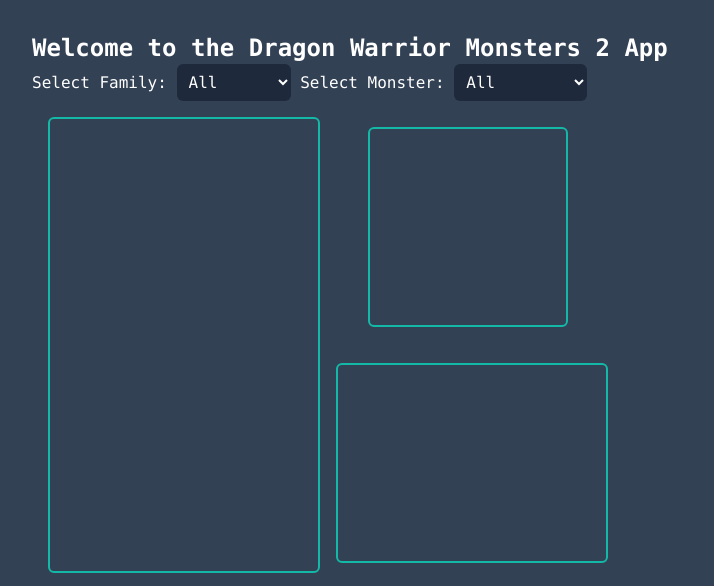
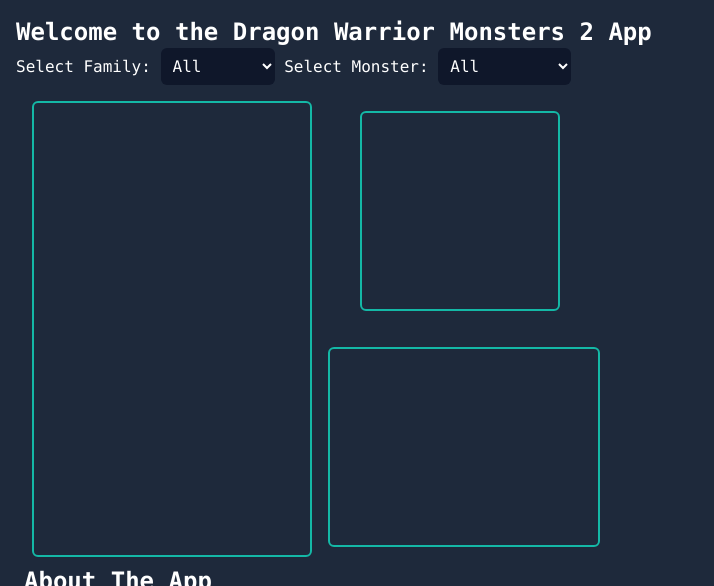
Before and after one commit to 0ceanSlim/dwm-app, a Flask app: page / in a window 1280 px wide. Shown: the top 586 px of the page, without its empty margins (0-714 px from the left). Run offline with Flask 3, Linux system fonts and the light colour scheme; data comes from the database, SQL or seed files in the repository.

Commit message:
template bluprinting, refactoring,

```diff
--- a/app.py
+++ b/app.py
@@ -28,9 +28,9 @@ def get_js_files():
 
 
 @app.route("/")
-def show_index():
+def show_app():
     js_files = get_js_files()
-    return render_template("index.html", js_files=js_files)
+    return render_template("app.html", js_files=js_files)
 
 
 @app.route("/get_families")
@@ -120,11 +120,9 @@ def monster_stats(monster_name):
     )
 
 
-
 # Add this route for fetching breeding combinations
 @app.route("/breeds")
 def get_breeding_combinations():
-
     selected_monster = request.args.get("monster")
     if not selected_monster:
         return jsonify({"error": "Invalid input"})
@@ -197,10 +195,5 @@ def get_breeding_pairs(breed_id):
     return base_pair, mate_pair
 
 
-@app.route("/footer")
-def show_footer():
-    return render_template("footer.html")
-
-
 if __name__ == "__main__":
     app.run(debug=True)
--- a/static/style/output.css
+++ b/static/style/output.css
@@ -586,10 +586,6 @@ video {
   margin: 0.5rem;
 }
 
-.m-4 {
-  margin: 1rem;
-}
-
 .mx-auto {
   margin-left: auto;
   margin-right: auto;
@@ -679,12 +675,13 @@ video {
   background-color: rgb(30 41 59 / var(--tw-bg-opacity));
 }
 
+.bg-slate-900 {
+  --tw-bg-opacity: 1;
+  background-color: rgb(15 23 42 / var(--tw-bg-opacity));
+}
+
 .p-2 {
   padding: 0.5rem;
-}
-
-.p-4 {
-  padding: 1rem;
 }
 
 .pl-2 {
--- /dev/null
+++ b/templates/.layout.html
@@ -0,0 +1,15 @@
+<!DOCTYPE html>
+<html lang="en">
+  <head>
+    <meta charset="UTF-8" />
+    <meta name="viewport" content="width=device-width, initial-scale=1.0" />
+    <link rel="icon" href="https://happytavern.co/.pictures/dwm/favicon.ico" />
+    <link rel="stylesheet" href="../static/style/output.css" />
+    {% block head %}{% endblock %}
+  </head>
+  <body class="content-center p-2 m-2 font-mono text-white bg-slate-800">
+    {% block body %}{% endblock %}
+  </body>
+
+  </div>
+</html>
--- a/templates/app.html
+++ b/templates/app.html
@@ -1,13 +1,71 @@
-<!DOCTYPE html>
-<html lang="en">
-  <head>
-    <meta charset="UTF-8" />
-    <meta name="viewport" content="width=device-width, initial-scale=1.0" />
-    <link rel="icon" href="https://happytavern.co/.pictures/dwm/favicon.ico" />
-    <link rel="stylesheet" href="../static/style/output.css" />
-    {% block head %}{% endblock %}
-  </head>
-  <body class="content-center p-4 m-4 font-mono text-white bg-slate-700">
-    {% block body %}{% endblock %}
-  </body>
-</html>
+{% extends '.layout.html' %} {% block head %}{% endblock %} {% block body %}
+<h1 class="text-2xl font-black text-white">
+  Welcome to the Dragon Warrior Monsters 2 App
+</h1>
+<div>
+  <label for="familyDropdown">Select Family:</label>
+  <select id="familyDropdown" class="p-2 rounded-md bg-slate-900">
+    <option value="">All Families</option>
+  </select>
+
+  <label for="monsterDropdown">Select Monster:</label>
+  <select
+    id="monsterDropdown"
+    class="p-2 rounded-md bg-slate-900"
+    onchange="updateMonsterSprite()"
+  >
+    <option value="">All Monsters</option>
+  </select>
+  <div id="modules" class="flex mt-4">
+    <iframe
+      id="monsterIframe"
+      src=""
+      class="pl-2 pr-2 ml-4 border-2 border-teal-500 rounded-md"
+      height="456"
+      width="280"
+    >
+    </iframe>
+    <div class="grid items-center justify-center grid-cols-1 ml-4">
+      <iframe
+        id="monsterSpriteIframe"
+        src=""
+        class="p-2 ml-8 border-2 border-teal-500 rounded-md"
+        height="200"
+        width="200"
+      >
+      </iframe>
+      <iframe
+        id="breedingIframe"
+        src=""
+        class="p-2 mt-4 border-2 border-teal-500 rounded-md"
+        height="200"
+        width="272"
+      >
+      </iframe>
+    </div>
+  </div>
+</div>
+<div class="footer mx-auto">
+  <h2 class="m-2 text-2xl font-bold">About The App</h2>
+  <p class="leading-7">
+    Dragon Warrior Monsters 2 App, an open-source project where you can explore
+    information about monsters, breeding pairs, and more.
+  </p>
+  <p class="mt-4 leading-7">
+    You can contribute to the development and improvement of this app on our Git
+    repository. Feel free to explore the code, report issues, and submit pull
+    requests.
+  </p>
+  <div class="mt-4 text-purple-400 hover:text-purple-200">
+    <a
+      href="https://git.happytavern.co/oceanslim/dwm-app"
+      target="_blank"
+      class="text-teal-500 hover:underline"
+    >
+      View the git repository
+    </a>
+  </div>
+</div>
+{% for file in js_files %}
+<script src="{{ url_for('static', filename='js/' + file) }}"></script>
+{% endfor %} {% endblock %}
--- a/templates/index.html
+++ /dev/null
@@ -1,58 +0,0 @@
-{% extends 'app.html' %} {% block head %}{% endblock %} {% block body %}
-<h1 class="text-2xl font-black text-white">
-  Welcome to the Dragon Warrior Monsters 2 App
-</h1>
-<div>
-  <label for="familyDropdown">Select Family:</label>
-  <select id="familyDropdown" class="p-2 rounded-md bg-slate-800">
-    <option value="">All Families</option>
-  </select>
-
-  <label for="monsterDropdown">Select Monster:</label>
-  <select
-    id="monsterDropdown"
-    class="p-2 rounded-md bg-slate-800"
-    onchange="updateMonsterSprite()"
-  >
-    <option value="">All Monsters</option>
-  </select>
-  <div id="modules" class="flex mt-4">
-    <iframe
-      id="monsterIframe"
-      src=""
-      class="pl-2 pr-2 ml-4 border-2 border-teal-500 rounded-md"
-      height="456"
-      width="272"
-    >
-    </iframe>
-    <div class="grid items-center justify-center grid-cols-1 ml-4">
-      <iframe
-        id="monsterSpriteIframe"
-        src=""
-        class="p-2 ml-8 border-2 border-teal-500 rounded-md"
-        height="200"
-        width="200"
-      >
-      </iframe>
-      <iframe
-        id="breedingIframe"
-        src=""
-        class="p-2 mt-4 border-2 border-teal-500 rounded-md"
-        height="200"
-        width="272"
-      >
-      </iframe>
-    </div>
-  </div>
-  <iframe
-    id="footerIframe"
-    src="https://dwm.happytavern.co/footer"
-    class="p-2 mt-4 ml-4 border-2 border-teal-500 rounded-md float-end"
-    height="240"
-    width="800"
-  >
-  </iframe>
-</div>
-{% for file in js_files %}
-<script src="{{ url_for('static', filename='js/' + file) }}"></script>
-{% endfor %} {% endblock %}
```
Also changed, not shown: templates/breeds.html (+4 -18 lines), templates/footer.html (deleted, +0 -29 lines), templates/stats.html (+2 -11 lines).
